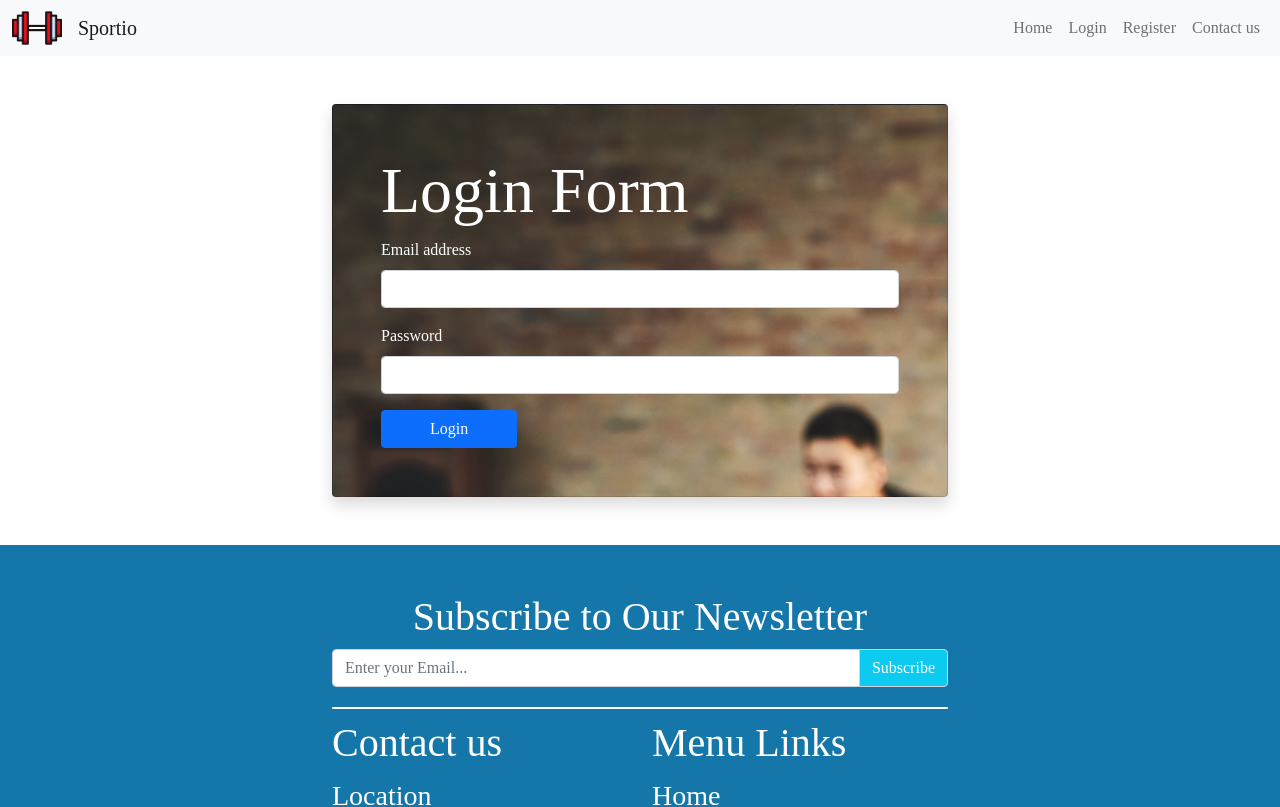
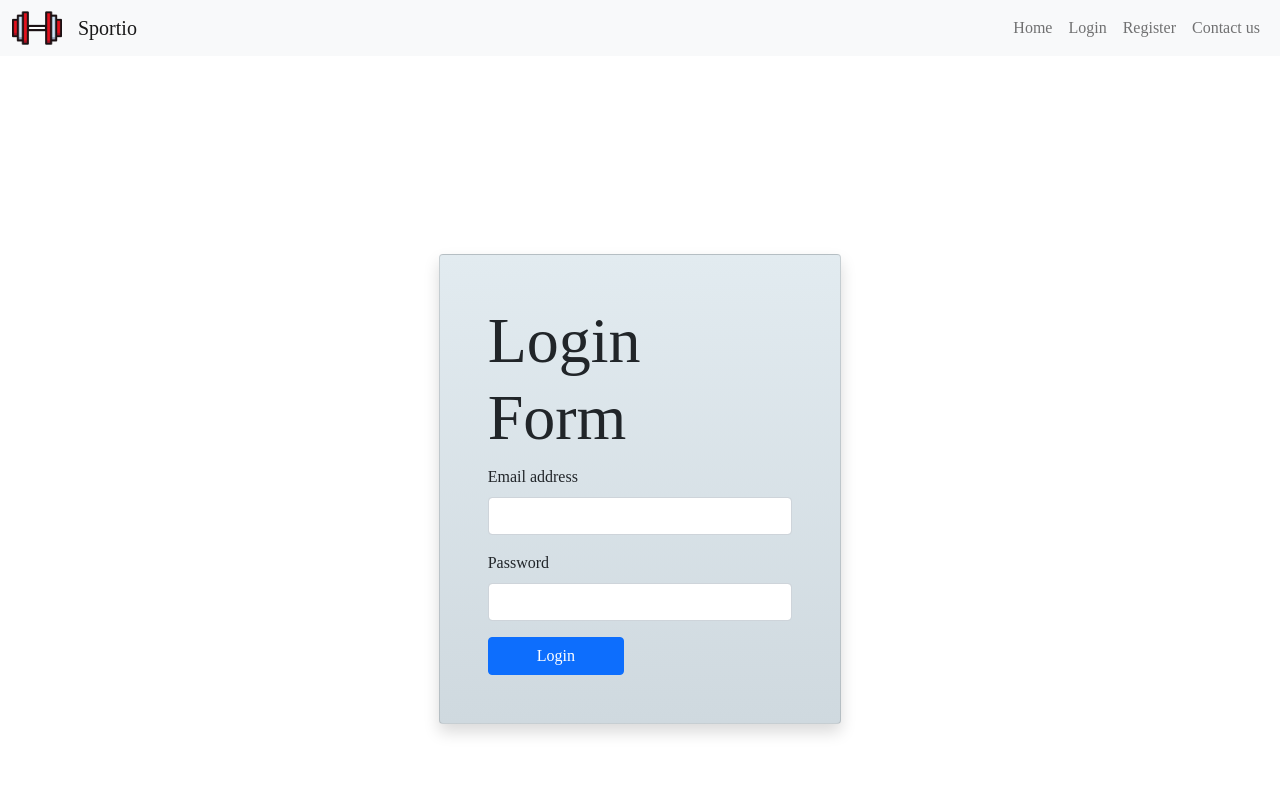
Before and after one commit to Yasser-Shehab/Sportio-Ecommerce, an Angular app: page /login in a window 1280 px wide. Shown: the top 807 px of the page. Built offline with nearby package versions, Linux system fonts and the light colour scheme; a web font is replaced by a local one.

Commit message:
Added Some Styling To Login & Register

```diff
--- a/src/app/components/login-form/login-form.component.html
+++ b/src/app/components/login-form/login-form.component.html
@@ -1,8 +1,7 @@
-<div class="row justify-content-center my-5 mx-0 text-white">
-  <div class="col col-md-6">
+<div class="row justify-content-center my-5 mx-0">
+  <div class="col col-md-4 col-sm-10">
     <div
       class="card shadow p-5"
-      [style.background]="'url(assets/mainImgs/form-background.jpg)'"
     >
       <h3 class="display-3">Login Form</h3>
       <form [formGroup]="loginForm">
--- a/src/app/components/login-form/login-form.component.scss
+++ b/src/app/components/login-form/login-form.component.scss
@@ -0,0 +1,5 @@
+
+.card{
+  background-image: linear-gradient(to top, #cfd9df 0%, #e2ebf0 100%);
+  margin: 150px 0;
+}
--- a/src/app/components/register-form/register-form.component.scss
+++ b/src/app/components/register-form/register-form.component.scss
@@ -0,0 +1,5 @@
+
+.card{
+  background-image: linear-gradient(to top, #cfd9df 0%, #e2ebf0 100%);
+  margin: 150px 0;
+}
```
